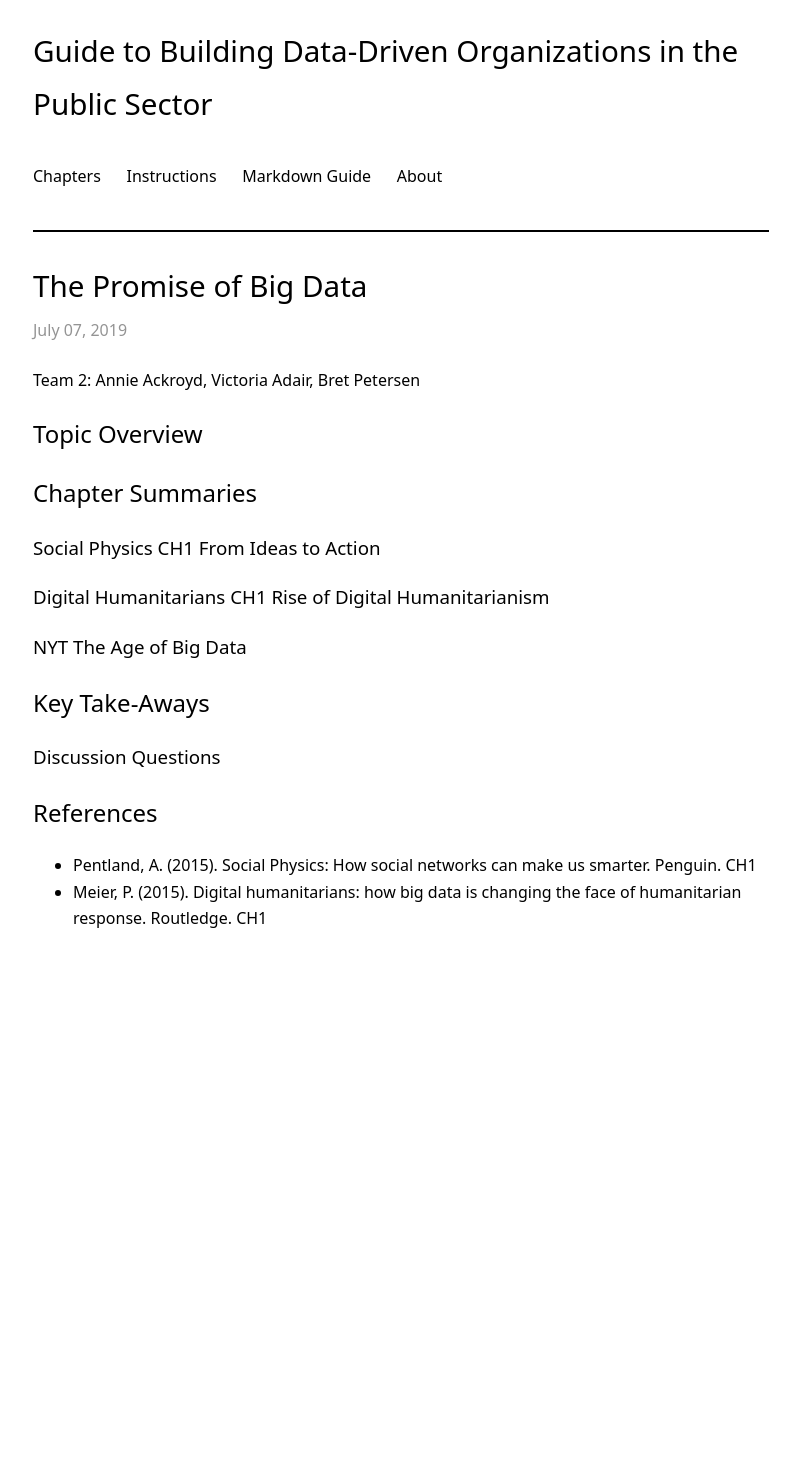
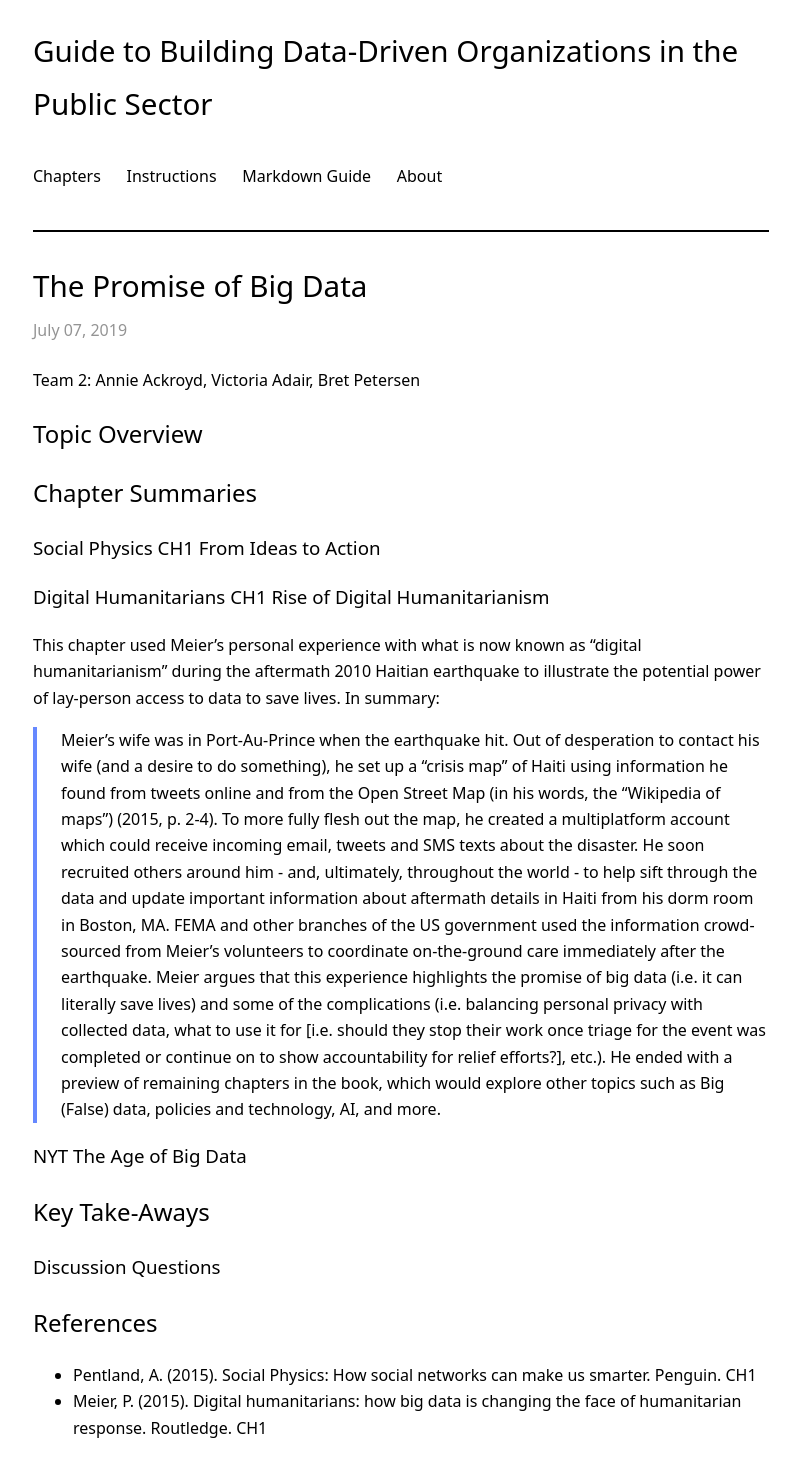
Before and after one commit to RandyWilkinsASU/ddm-textbook-summer-2019, a Jekyll site: the page built from _posts/2019-07-07-ch02-promise-of-big-data.md, in a window 1280 px wide. Shown: the whole page, without its empty margins (239-1039 px from the left). Built offline with Jekyll 4.4.1, drawn with Linux system fonts in a browser that asks for light colours; our own code applies the rules of GitHub Pages for plain Markdown files; before the commit the page ends 971 px from its top, so only the background shows below that.

Commit message:
Update 2019-07-07-ch02-promise-of-big-data.md

```diff
--- a/_posts/2019-07-07-ch02-promise-of-big-data.md
+++ b/_posts/2019-07-07-ch02-promise-of-big-data.md
@@ -18,6 +18,13 @@ Team 2: Annie Ackroyd, Victoria Adair, Bret Petersen
 ### Social Physics **CH1 From Ideas to Action**
 
 ### Digital Humanitarians **CH1 Rise of Digital Humanitarianism**
+This chapter used Meier’s personal experience with what is now known as “digital humanitarianism” during the aftermath 2010 Haitian earthquake to illustrate the potential power of lay-person access to data to save lives. In summary:
+> Meier’s wife was in Port-Au-Prince when the earthquake hit. Out of desperation to contact his wife (and a desire to do something), he set up a “crisis map” of Haiti using information he found from tweets online and from the Open Street Map (in his words, the “Wikipedia of maps”) (2015, p. 2-4).
+> To more fully flesh out the map, he created a multiplatform account which could receive incoming email, tweets and SMS texts about the disaster.
+> He soon recruited others around him - and, ultimately, throughout the world - to help sift through the data and update important information about aftermath details in Haiti from his dorm room in Boston, MA.
+> FEMA and other branches of the US government used the information crowd-sourced from Meier’s volunteers to coordinate on-the-ground care immediately after the earthquake.
+Meier argues that this experience highlights the promise of big data (i.e. it can literally save lives) and some of the complications (i.e. balancing personal privacy with collected data, what to use it for [i.e. should they stop their work once triage for the event was completed or continue on to show accountability for relief efforts?], etc.). He ended with a preview of remaining chapters in the book, which would explore other topics such as Big (False) data, policies and technology, AI, and more.
+
 
 ### NYT **The Age of Big Data**
 
```
